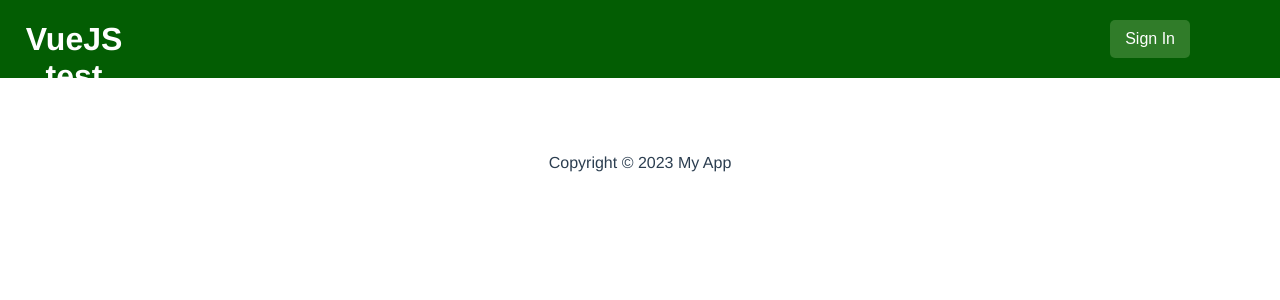
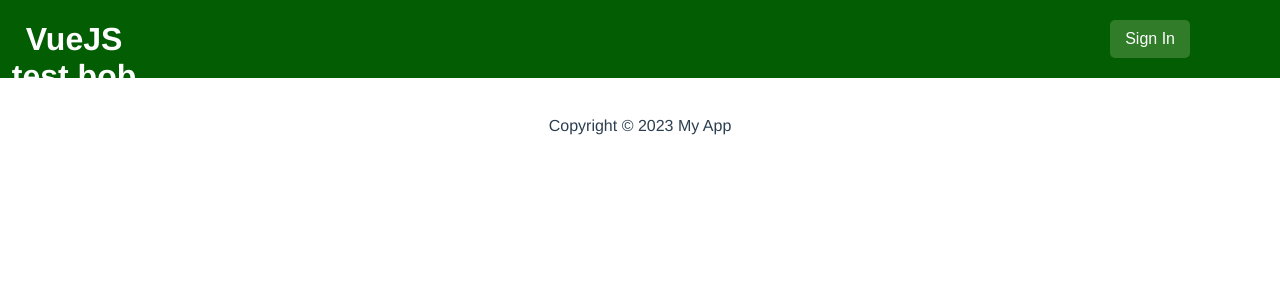
Before and after one commit to Clement-Besnard/MicrosoftMails, a Vue app: page / in a window 1280 px wide. Shown: the top 300 px of the page. Built offline with nearby package versions, Linux system fonts and the light colour scheme.

Commit message:
Testing push bob

```diff
--- a/src/components/BaseLayout.vue
+++ b/src/components/BaseLayout.vue
@@ -1,7 +1,7 @@
 <template>
   <div>
     <header>
-      <h1>VueJS test robotron</h1>
+      <h1>VueJS test bob</h1>
     </header>
     <main>
       <slot></slot>
```
